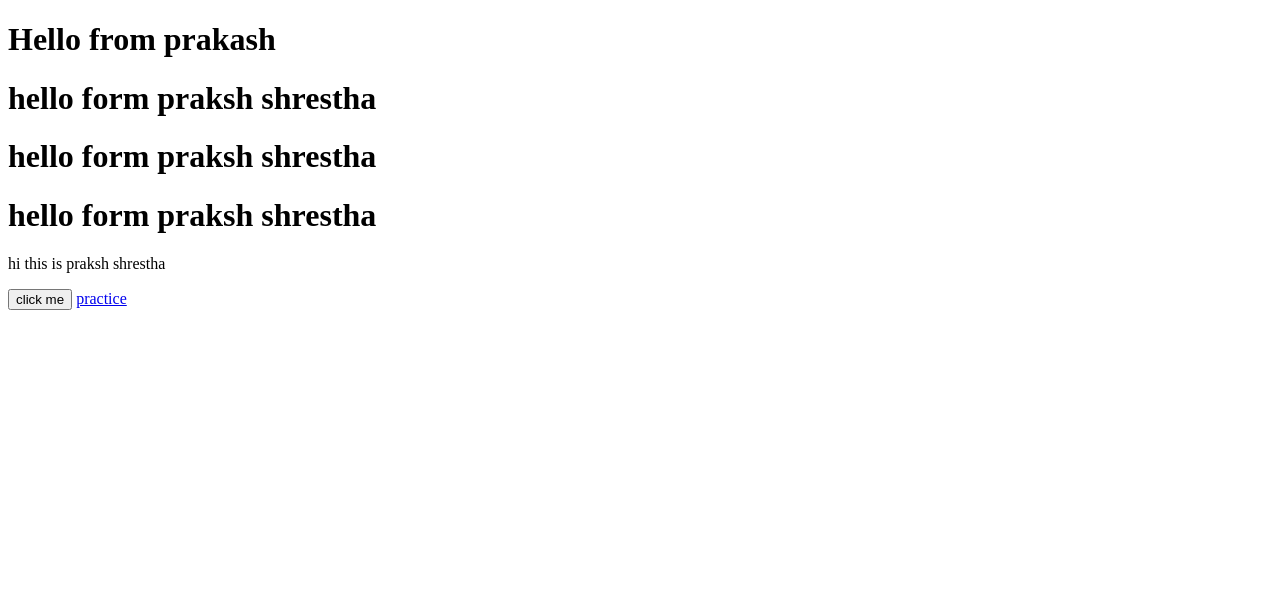
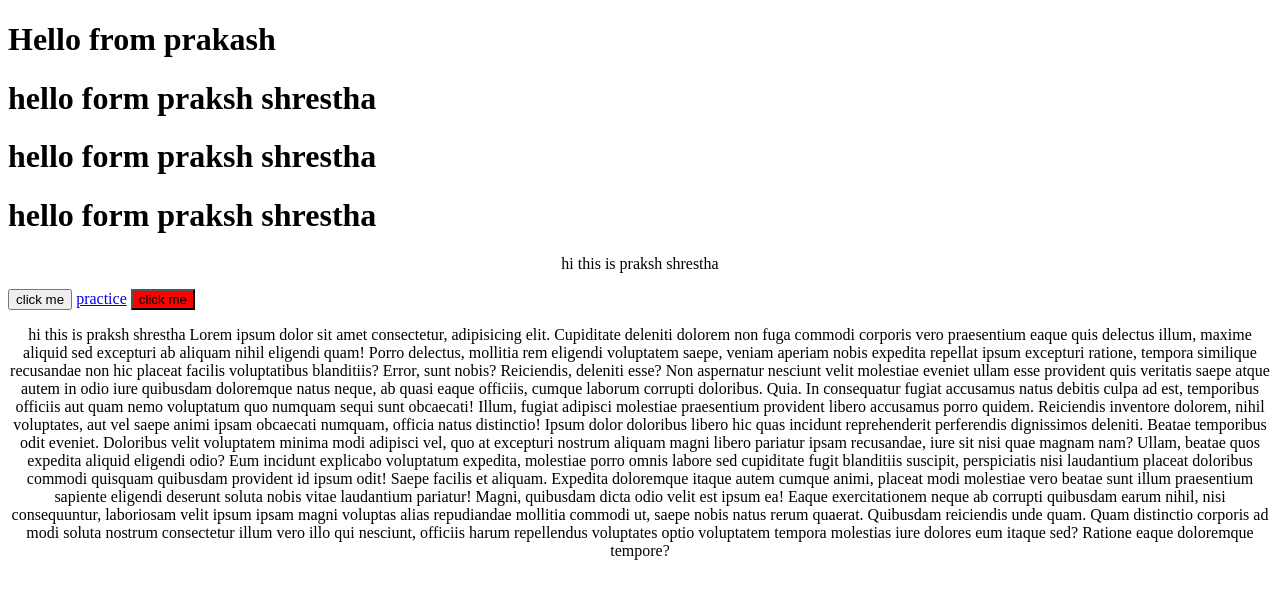
Before and after one commit to prakashkae/websites, a plain HTML site: page index.html in a window 1280 px wide. Drawn offline with Linux system fonts and the light colour scheme.

Commit message:
Update index.html and style.css

```diff
--- a/index.html
+++ b/index.html
@@ -21,6 +21,33 @@
 <button>click me</button>
 <a href="/practice.html">practice</a>
 
+<button style="background-color: red;">click me</button>
+
+<p>hi this is praksh shrestha Lorem ipsum dolor sit amet consectetur, adipisicing elit. Cupiditate deleniti dolorem non
+    fuga commodi corporis vero praesentium eaque quis delectus illum, maxime aliquid sed excepturi ab aliquam nihil
+    eligendi quam!
+    Porro delectus, mollitia rem eligendi voluptatem saepe, veniam aperiam nobis expedita repellat ipsum excepturi
+    ratione, tempora similique recusandae non hic placeat facilis voluptatibus blanditiis? Error, sunt nobis?
+    Reiciendis, deleniti esse?
+    Non aspernatur nesciunt velit molestiae eveniet ullam esse provident quis veritatis saepe atque autem in odio iure
+    quibusdam doloremque natus neque, ab quasi eaque officiis, cumque laborum corrupti doloribus. Quia.
+    In consequatur fugiat accusamus natus debitis culpa ad est, temporibus officiis aut quam nemo voluptatum quo numquam
+    sequi sunt obcaecati! Illum, fugiat adipisci molestiae praesentium provident libero accusamus porro quidem.
+    Reiciendis inventore dolorem, nihil voluptates, aut vel saepe animi ipsam obcaecati numquam, officia natus
+    distinctio! Ipsum dolor doloribus libero hic quas incidunt reprehenderit perferendis dignissimos deleniti. Beatae
+    temporibus odit eveniet.
+    Doloribus velit voluptatem minima modi adipisci vel, quo at excepturi nostrum aliquam magni libero pariatur ipsam
+    recusandae, iure sit nisi quae magnam nam? Ullam, beatae quos expedita aliquid eligendi odio?
+    Eum incidunt explicabo voluptatum expedita, molestiae porro omnis labore sed cupiditate fugit blanditiis suscipit,
+    perspiciatis nisi laudantium placeat doloribus commodi quisquam quibusdam provident id ipsum odit! Saepe facilis et
+    aliquam.
+    Expedita doloremque itaque autem cumque animi, placeat modi molestiae vero beatae sunt illum praesentium sapiente
+    eligendi deserunt soluta nobis vitae laudantium pariatur! Magni, quibusdam dicta odio velit est ipsum ea!
+    Eaque exercitationem neque ab corrupti quibusdam earum nihil, nisi consequuntur, laboriosam velit ipsum ipsam magni
+    voluptas alias repudiandae mollitia commodi ut, saepe nobis natus rerum quaerat. Quibusdam reiciendis unde quam.
+    Quam distinctio corporis ad modi soluta nostrum consectetur illum vero illo qui nesciunt, officiis harum repellendus
+    voluptates optio voluptatem tempora molestias iure dolores eum itaque sed? Ratione eaque doloremque tempore?</p>
+
 </html>
 
 <!-- comment -->
--- a/style.css
+++ b/style.css
@@ -1,8 +1,3 @@
-#box {
-    color: blue;
-    background-color: blue;
+p {
+    text-align: center;
 }
-
-.heading {
-    color: red;
-}
```
